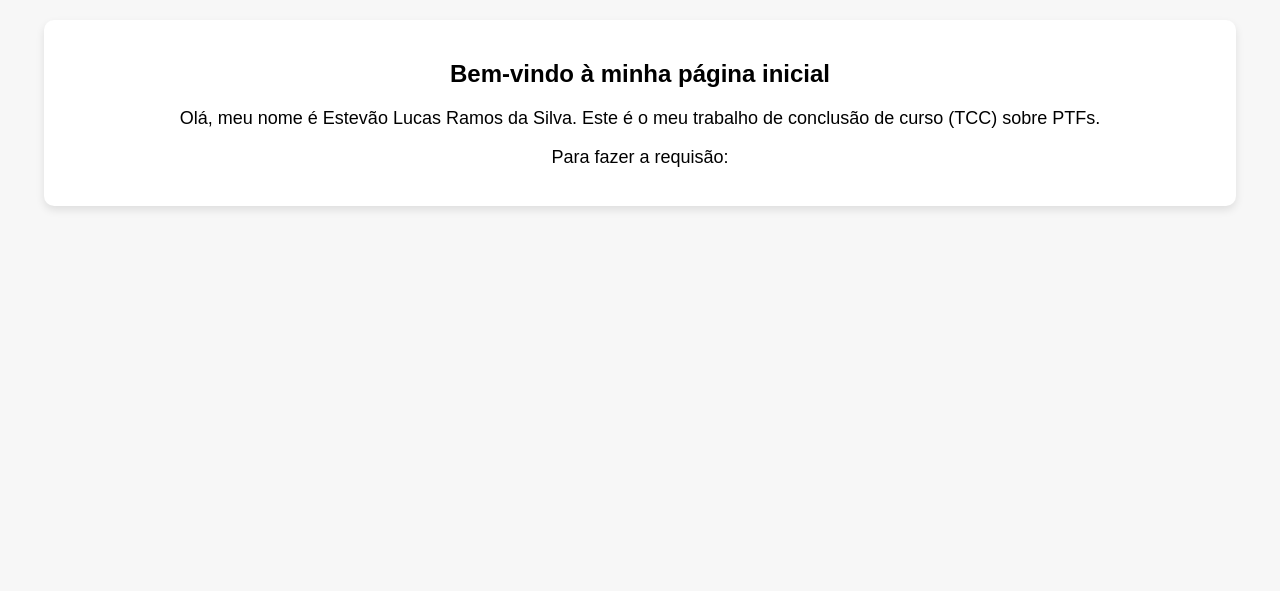
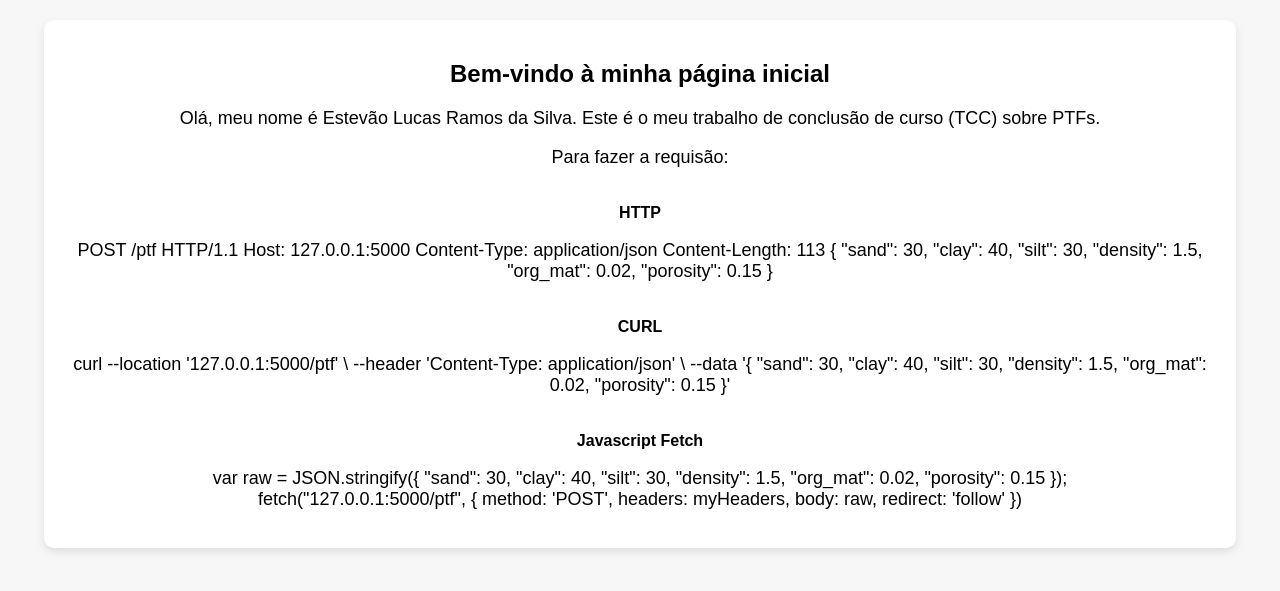
Before and after one commit to luccve/API_PTF, a Flask app: page / in a window 1280 px wide. Shown: the part 159-750 px from the top of the page. Run offline with Flask 3, Linux system fonts and the light colour scheme; parts of the project's set-up code (start-up, migrations or seed data) failed here and were passed over.

Commit message:
update homepage

```diff
--- a/templates/index.html
+++ b/templates/index.html
@@ -1,5 +1,6 @@
 <!DOCTYPE html>
 <html>
+
 <head>
     <title>Home - Estevão Lucas Ramos da Silva</title>
     <meta name="viewport" content="width=device-width, initial-scale=1.0">
@@ -46,6 +47,7 @@
         }
     </style>
 </head>
+
 <body>
     <div class="header">
         <h1>Estevão Lucas Ramos da Silva</h1>
@@ -60,6 +62,56 @@
         <p>
             Para fazer a requisão:
         </p>
+        <br>
+        <b>HTTP</b>
+        <p>POST /ptf HTTP/1.1
+            Host: 127.0.0.1:5000
+            Content-Type: application/json
+            Content-Length: 113
+
+            {
+            "sand": 30,
+            "clay": 40,
+            "silt": 30,
+            "density": 1.5,
+            "org_mat": 0.02,
+            "porosity": 0.15
+            }</p>
+
+        <br>
+
+        <b>CURL</b>
+        <p>curl --location '127.0.0.1:5000/ptf' \
+            --header 'Content-Type: application/json' \
+            --data '{
+            "sand": 30,
+            "clay": 40,
+            "silt": 30,
+            "density": 1.5,
+            "org_mat": 0.02,
+            "porosity": 0.15
+            }'</p>
+
+        <br>
+        <b>Javascript Fetch</b>
+        <p>
+            var raw = JSON.stringify({
+            "sand": 30,
+            "clay": 40,
+            "silt": 30,
+            "density": 1.5,
+            "org_mat": 0.02,
+            "porosity": 0.15
+            });
+            <br>
+            fetch("127.0.0.1:5000/ptf", {
+            method: 'POST',
+            headers: myHeaders,
+            body: raw,
+            redirect: 'follow'
+            })
+        </p>
     </div>
 </body>
+
 </html>
```
